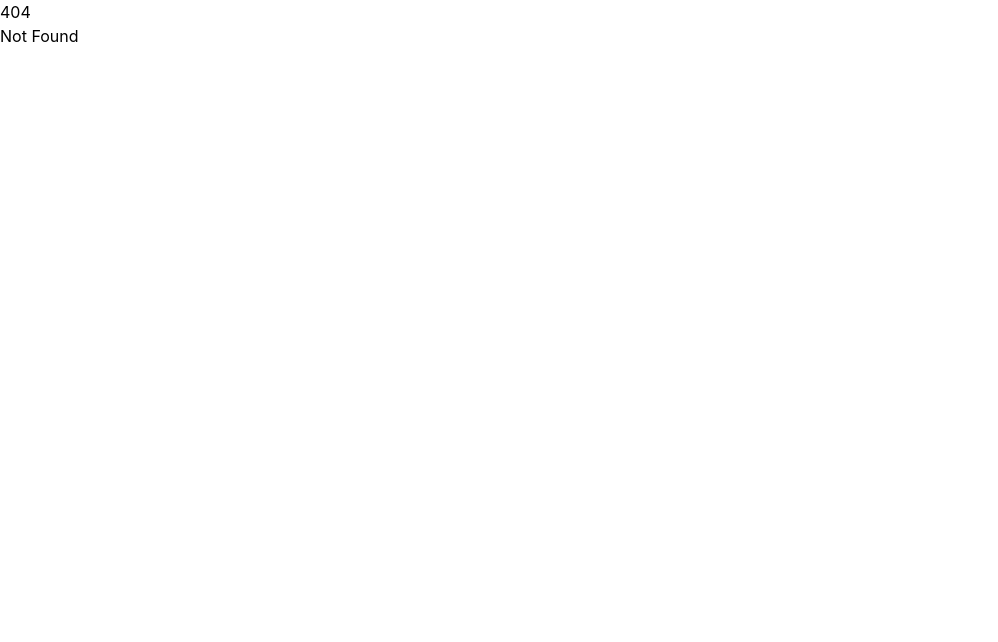
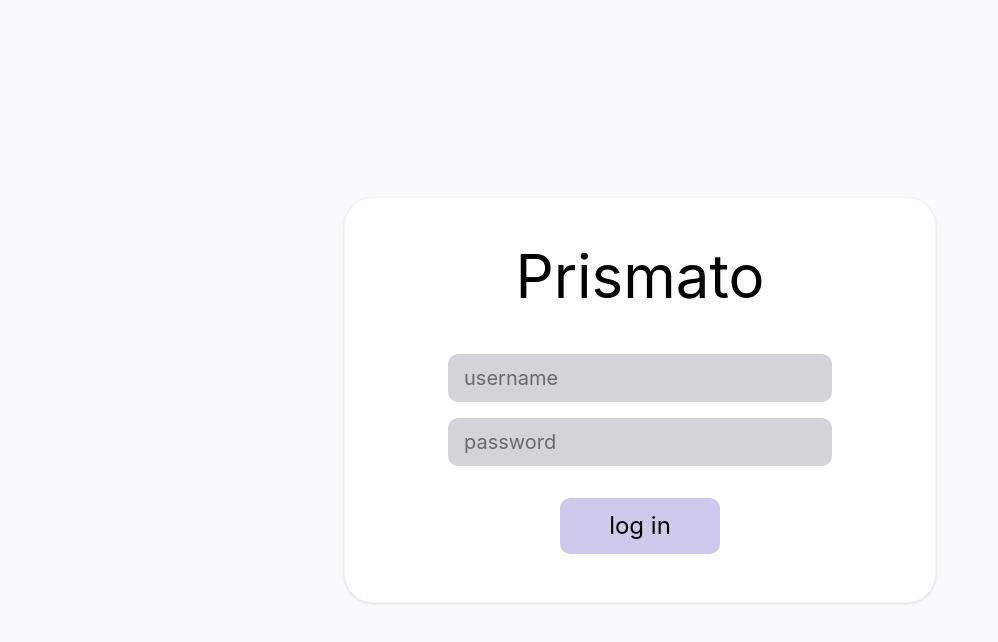
Before and after one commit to Chada2307/prismato, a SvelteKit app in the folder frontend/: page /login_page in a window 1280 px wide. Before the commit this address had no page. Shown: the top 642 px of the page, without its empty margins (0-998 px from the left). Built offline with nearby package versions, Linux system fonts and the light colour scheme.

Commit message:
login page placeholder added, name changed

```diff
--- /dev/null
+++ b/frontend/src/routes/login_page/+page.svelte
@@ -0,0 +1,27 @@
+<div class="flex min-h-screen w-full items-center justify-center bg-gray-50 p-4">
+	<div
+		class="flex w-full max-w-[592px] flex-col items-center gap-8 rounded-[29px] border border-gray-100 bg-white p-12 shadow-sm"
+	>
+		<h1 class="mb-4 font-['Inter'] text-6xl font-normal text-black">Prismato</h1>
+
+		<div class="flex w-full max-w-sm flex-col gap-4">
+			<input
+				type="text"
+				placeholder="username"
+				class="h-12 w-full rounded-[10px] bg-zinc-300 px-4 font-['Inter'] text-xl outline-none"
+			/>
+
+			<input
+				type="password"
+				placeholder="password"
+				class="h-12 w-full rounded-[10px] bg-zinc-300 px-4 font-['Inter'] text-xl outline-none"
+			/>
+
+			<button
+				class="mt-4 h-14 w-40 self-center rounded-[10px] bg-indigo-800/25 font-['Inter'] text-2xl text-black transition-colors hover:bg-indigo-800/40"
+			>
+				log in
+			</button>
+		</div>
+	</div>
+</div>
```
Also changed, not shown: 2 other files (tests, documents, lock files or other folders).
